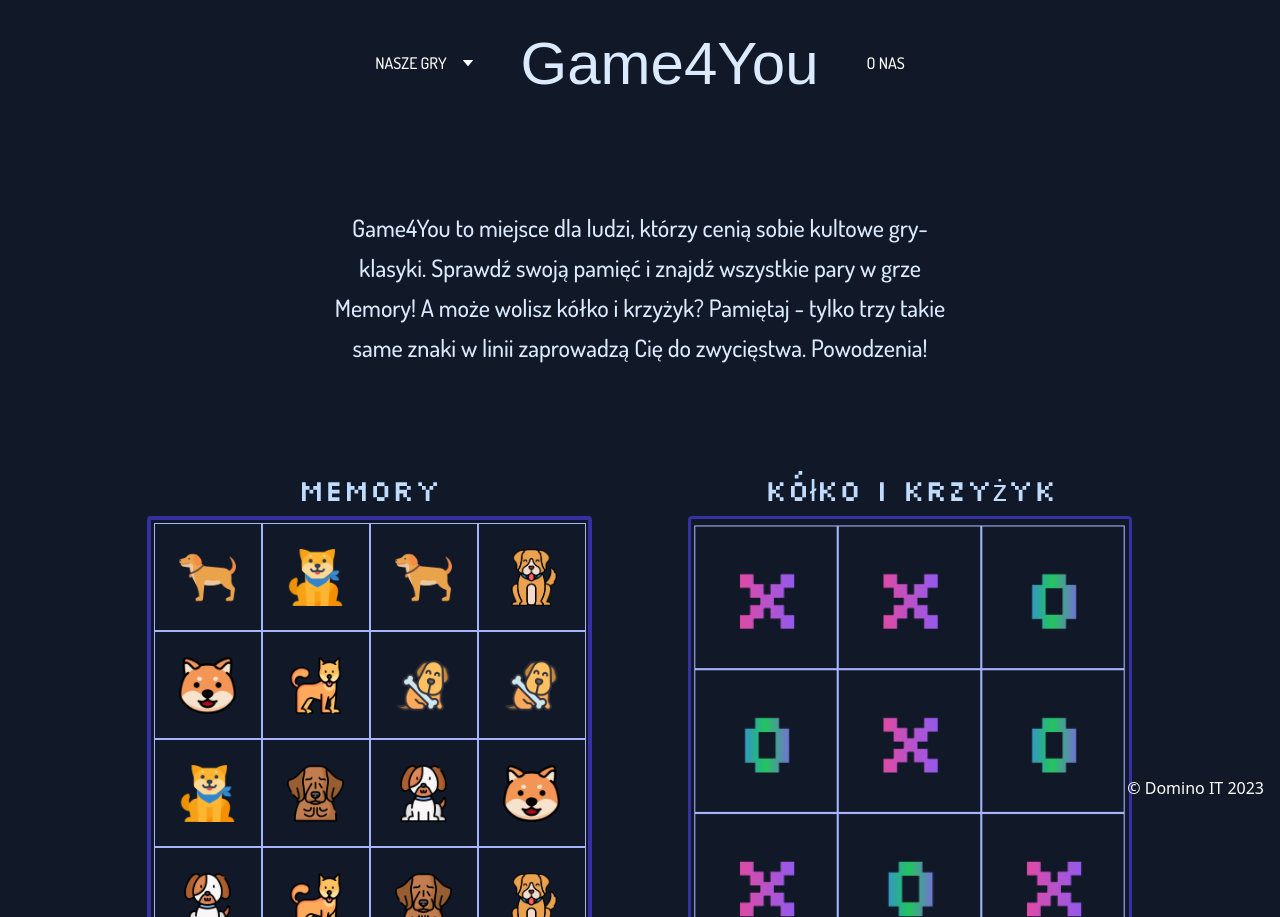
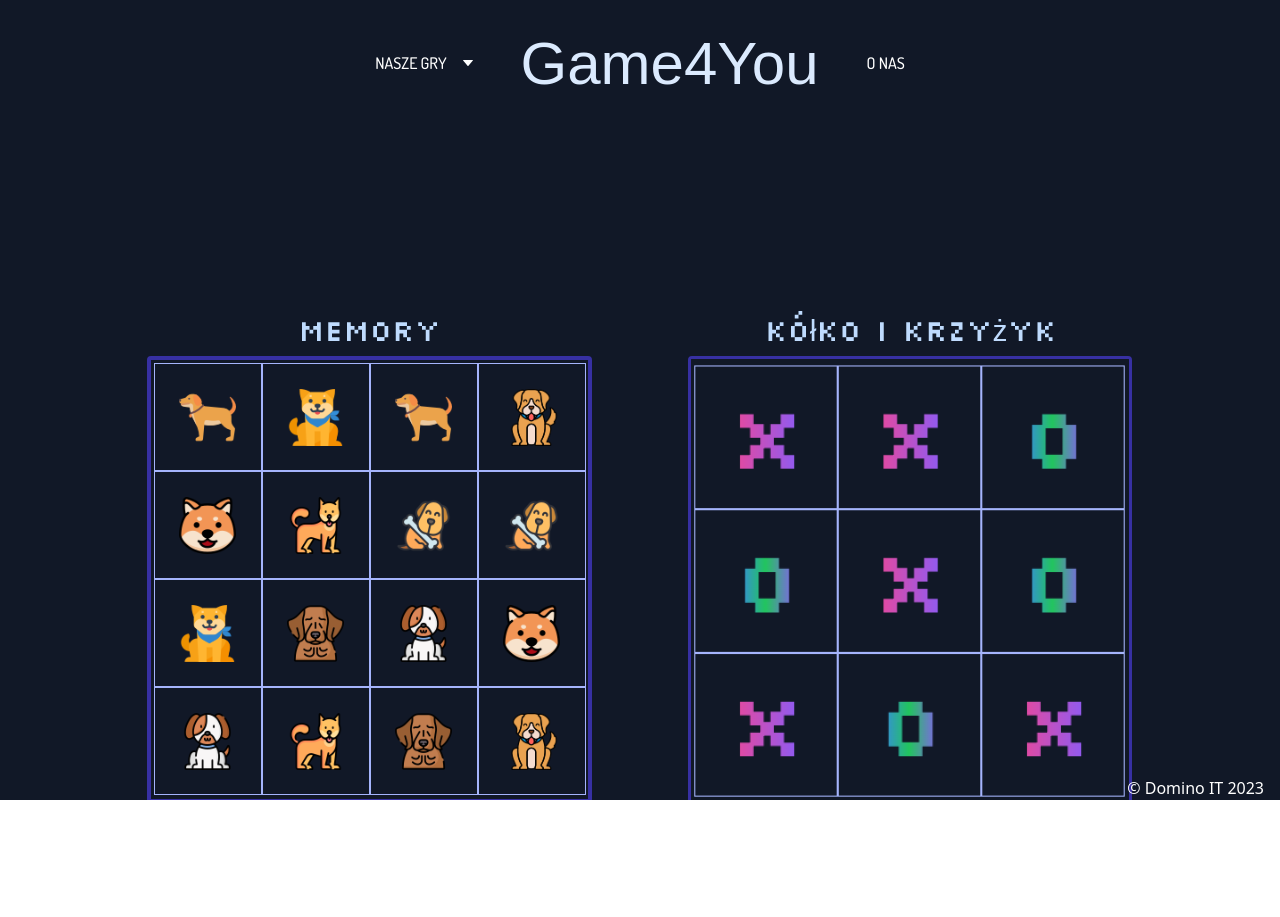
Before and after one commit to DominoxB/Game4You, a Vue app: page / in a window 1280 px wide. After the commit the page ends 800 px from the top, so only its background shows below. Built offline with nearby package versions, Linux system fonts and the light colour scheme; a web font is replaced by a local one; what tailwindcss-animated would draw is missing.

Commit message:
feat: add comment lines

```diff
--- a/src/components/atoms/HomeContent.vue
+++ b/src/components/atoms/HomeContent.vue
@@ -1,9 +1,9 @@
 <template>
   <div class="bg-gray-900 my-auto font-dosis">
     <div class="text-center mt-20 mx-80 pb-10 text-blue-100 animate-fade-down">
-      <span class="text-2xl leading-10">Game4You to miejsce dla ludzi, którzy cenią sobie kultowe gry-klasyki.
+      <!-- <span class="text-2xl leading-10">Game4You to miejsce dla ludzi, którzy cenią sobie kultowe gry-klasyki.
         Sprawdź swoją pamięć i znajdź wszystkie pary w grze Memory! A może wolisz kółko i
-        krzyżyk? Pamiętaj - tylko trzy takie same znaki w linii zaprowadzą Cię do zwycięstwa. Powodzenia!</span>
+        krzyżyk? Pamiętaj - tylko trzy takie same znaki w linii zaprowadzą Cię do zwycięstwa. Powodzenia!</span> -->
     </div>
     <div class="flex justify-center text-center text-blue-200 font-silk text-3xl space-x-24 mt-16">
       <router-link to="/MemoryGame">
```
